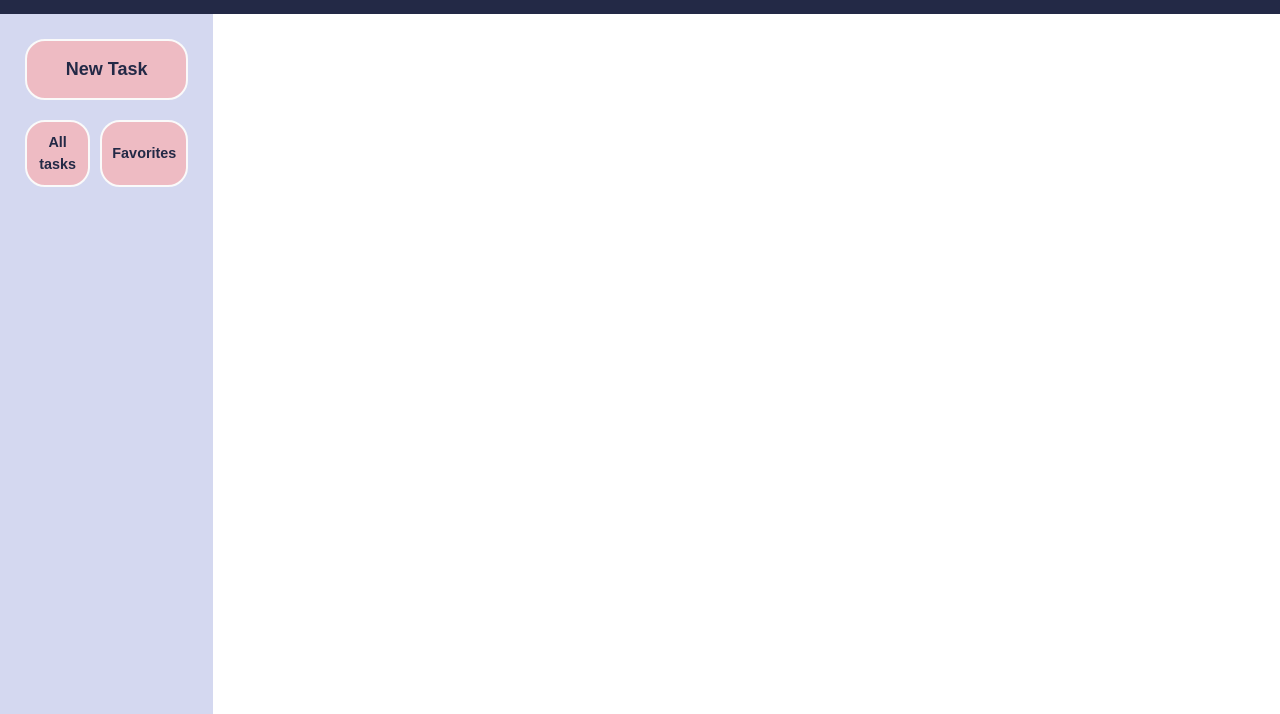
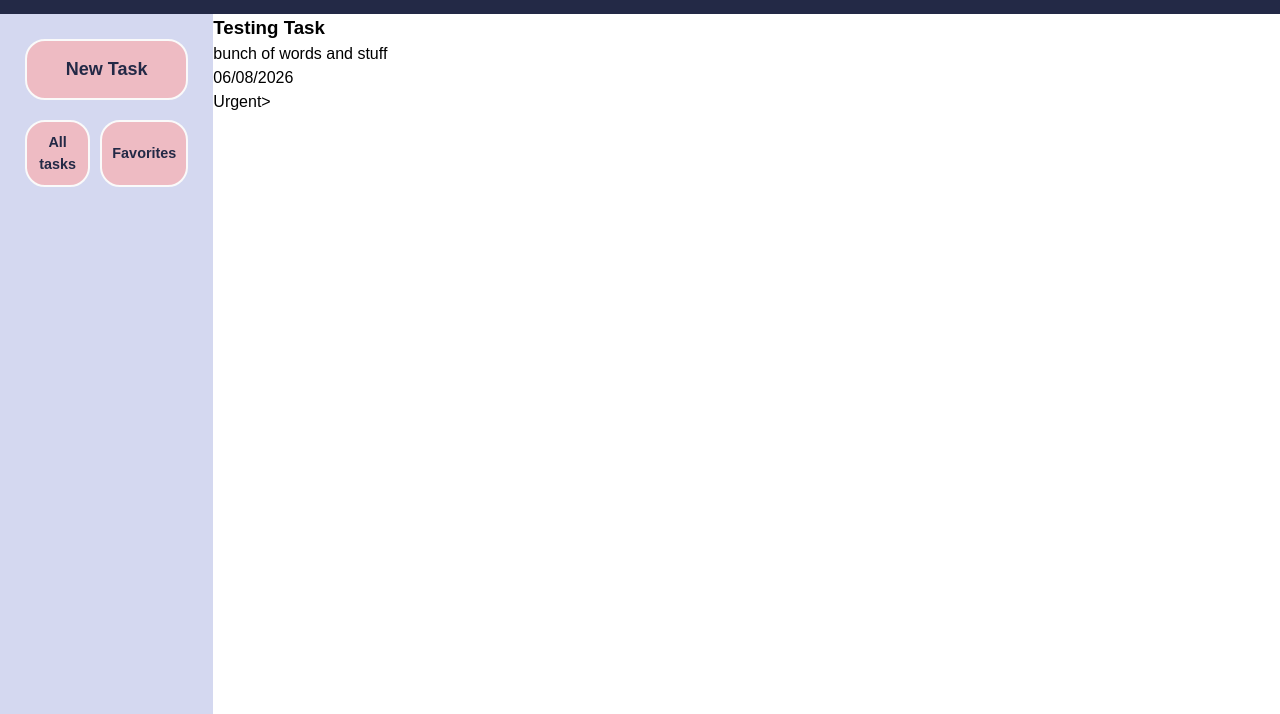
Before and after one commit to natsilRain/to-do-list, a website built with webpack: page src/template.html in a window 1280 px wide. Shown: the part 86-800 px from the top of the page. Built offline with nearby package versions, Linux system fonts and the light colour scheme; files whose address does not match are found by name; a web font is replaced by a local one.

Commit message:
Add task display functionality

```diff
--- a/src/createTodo.js
+++ b/src/createTodo.js
@@ -1,4 +1,4 @@
-const createTodo = function (title, description, dueDate, priority)  {
+const createTask = function (title, description, dueDate, priority)  {
     const itemId = crypto.randomUUID();
 
     return {
@@ -10,4 +10,4 @@ const createTodo = function (title, description, dueDate, priority)  {
     };
 };
 
-export {createTodo};
+export {createTask};
--- a/src/display.js
+++ b/src/display.js
@@ -1,3 +1,18 @@
-const displayConsole = function () {
+const display = function (tasks) {
+    const taskDisplay = document.querySelector(".task-display");
 
-}
+    tasks.forEach((task) => {
+        const taskItem = document.createElement("div");
+        taskItem.classList.add("task-list");
+
+        taskItem.innerHTML = `
+            <h3 class="title">${task.title}</h3>
+            <p class="task-description">${task.description}</p>
+            <p class="due-date">${task.dueDate}</p>
+            <p class="task-priority" data-priority-btn="${task.itemId}">${task.priority}></p>
+        `;
+        taskDisplay.appendChild(taskItem);
+    });
+};
+
+export {display};
--- a/src/index.js
+++ b/src/index.js
@@ -1,6 +1,18 @@
 import "./styles.css";
-import { createTodo } from "./createTodo.js";
+import { createTask } from "./createTodo.js";
+import { display } from "./display.js";
 
 const toDoBrain = (function () {
     const tasks = [];
+
+    const addNewTask = function (title, description, dueDate, priority) {
+        const newTask = new createTask(title, description, dueDate, priority);
+
+        tasks.push(newTask);
+    }
+
+    addNewTask("Testing Task", "bunch of words and stuff", "06/08/2026", "Urgent");
+    console.log(tasks)
+
+    display(tasks);
 })();
--- a/src/styles.css
+++ b/src/styles.css
@@ -87,6 +87,8 @@ button:hover {
 }
 
 .sidebar {
+    grid-column: 1 / 2;
+
     padding: 20px;
     background-color: #d4d8f0;
 
@@ -224,3 +226,7 @@ fieldset input {
     margin-left: 10px;
     margin-right: 5px;
 }
+
+.main-content {
+    grid-column: 2 / 3;
+}
--- a/src/template.html
+++ b/src/template.html
@@ -27,10 +27,11 @@
                 <div class="task-groups">
 
                 </div>
+            </div>
         </div>
 
         <div class="main-content">
-
+            <div class="task-display"></div>
         </div>
     </div>
 
```
